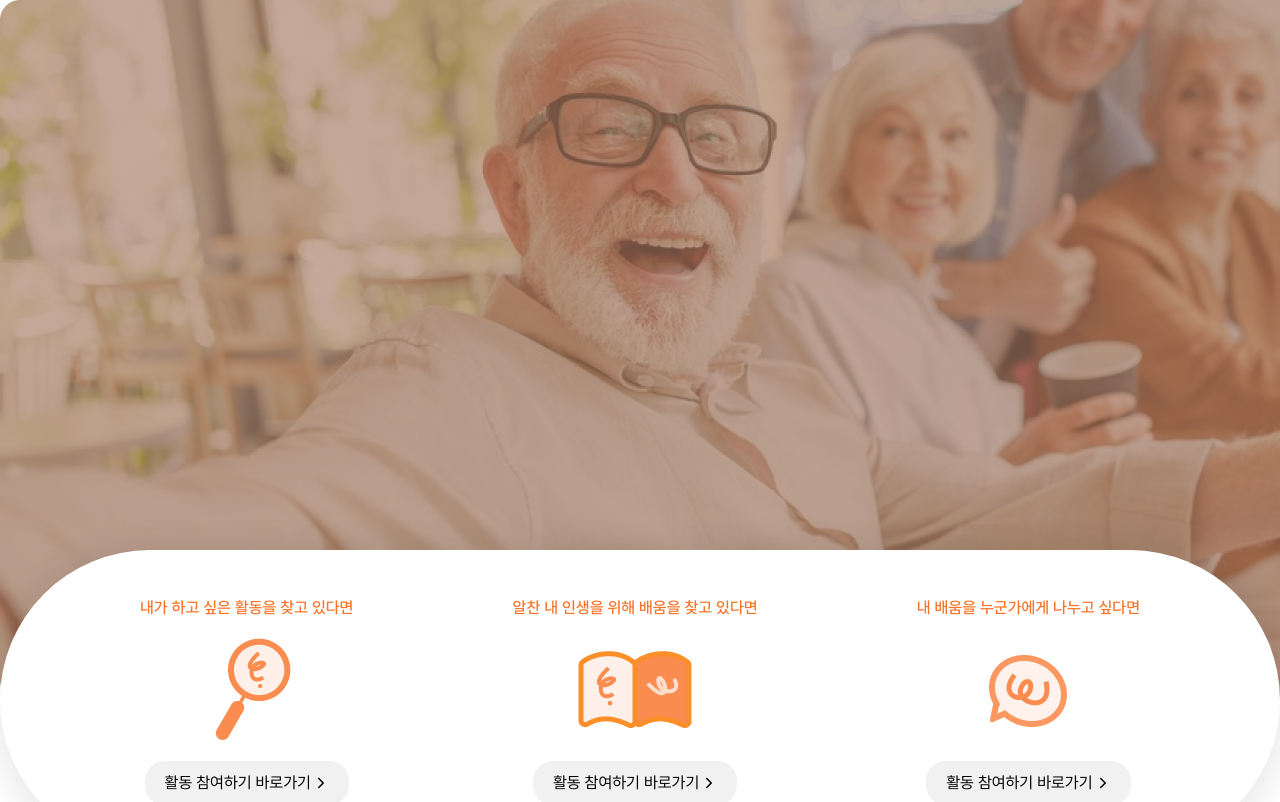
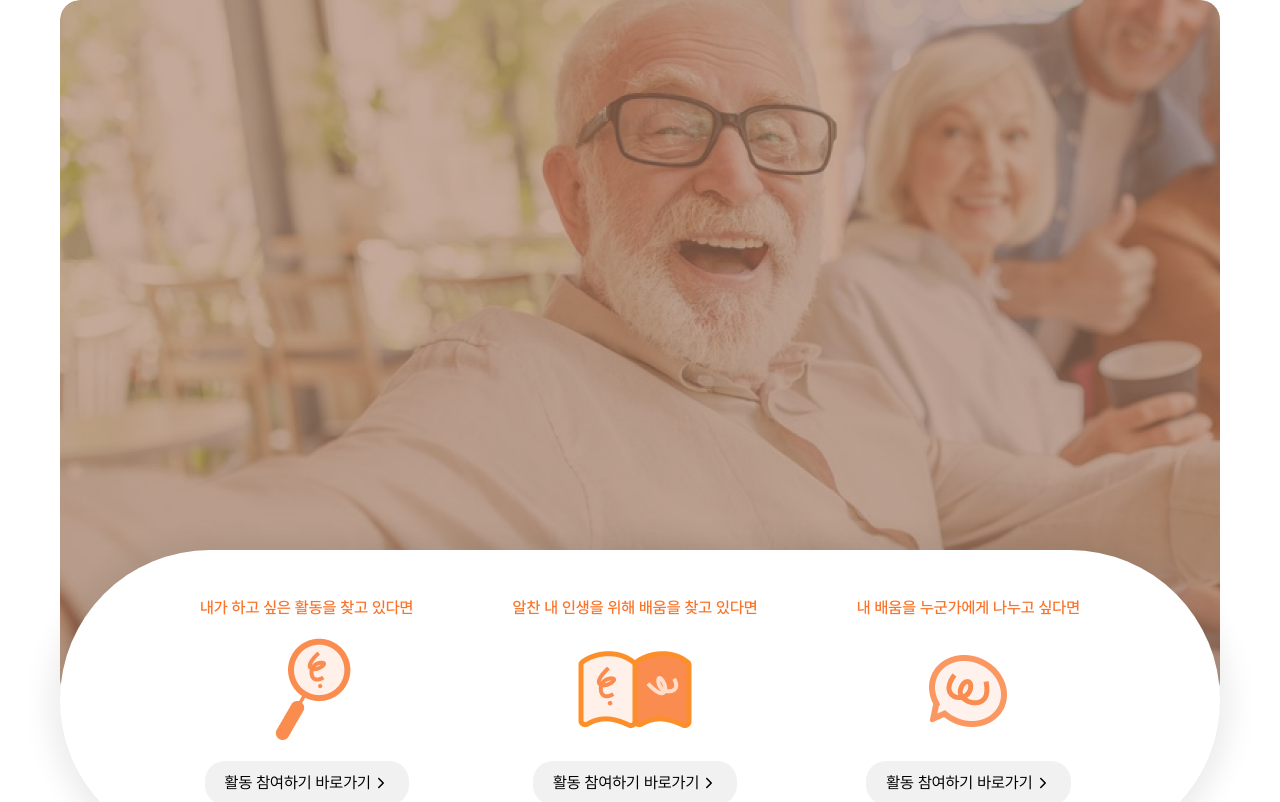
Before and after one commit to Kusitms-29th-Meetup-TeamE/Frontend, a Next.js app: page / in a window 1280 px wide. Shown: the top 802 px of the page. Built offline with nearby package versions, Linux system fonts and the light colour scheme.

Commit message:
💄 Style(#8): modified layout style

```diff
--- a/src/app/page.tsx
+++ b/src/app/page.tsx
@@ -11,9 +11,9 @@ export const metadata = {
 export default function Home() {
   return (
     <main className="flex flex-col gap-[160px]">
-      <div>
+      <div className="px-[60px]">
         <div
-          className="w-full mx-auto max-w-[1800px] px-[60px] h-[700px] flex justify-center"
+          className="w-full rounded-[20px] mx-auto max-w-[1800px] px-[60px] h-[700px] flex justify-center"
           style={{
             backgroundImage: "url('/assets/main/main_banner.png')",
             backgroundSize: 'cover',
```
